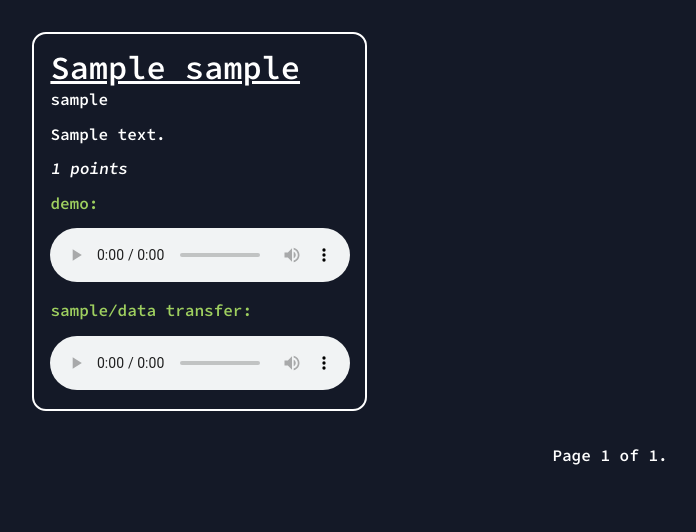
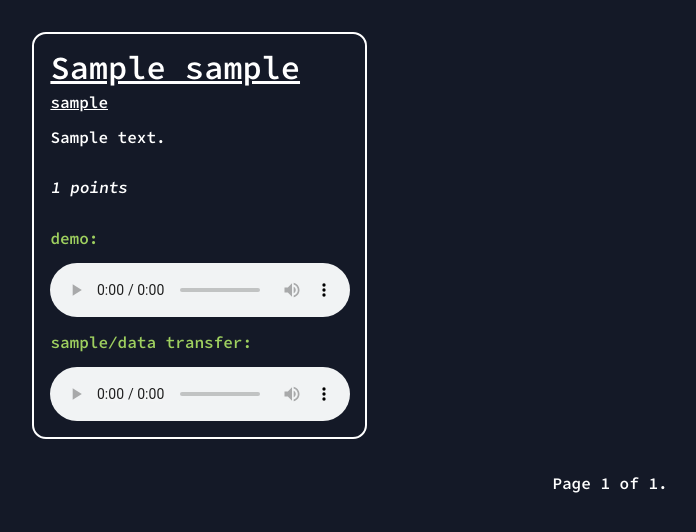
Before and after one commit to neolight1010/po-fun-server, a Django app: page /samples/melodic/ in a window 1280 px wide. Shown: the part 48-580 px from the top of the page, without its empty margins (30-726 px from the left). Run offline with Django 3.2, Linux system fonts and the light colour scheme; tables that the repository leaves empty hold one stand-in row (values such as "Sample post"); some libraries are stand-ins or nearby versions.

Commit message:
Add link to user:detail to sample-card

```diff
--- a/sample/static/sample/samples.css
+++ b/sample/static/sample/samples.css
@@ -3,6 +3,9 @@
 }
 
 .sample-card {
+    display: flex;
+    flex-direction: column;
+
     padding: 16px;
     margin-right: 50px;
     margin-bottom: 35px;
@@ -21,7 +24,7 @@
 
 .sample-name {
     font-size: xx-large;
-    margin: 0;
+    margin-bottom: 3px;
 }
 
 .sample-author {
--- a/sample/templates/sample/samples.html
+++ b/sample/templates/sample/samples.html
@@ -19,7 +19,7 @@
                 <div class="pure-u-1-1 pure-u-md-1-2 pure-u-lg-1-3">
                     <div class="sample-card">
                         <a class="sample-name" href={% url "sample:detail" sample.id %}>{{ sample.name }}</a>
-                        <p class="sample-author">{{ sample.author }}</p>
+                        <a class="sample-author" href={% url "user:detail" user.pk %}>{{ sample.author }}</a>
                         <p class="sample-description">{{ sample.description }}</p>
                         <p class="sample-points">{{ sample.points }} points</p>
                         {% if sample.demo %}
```
